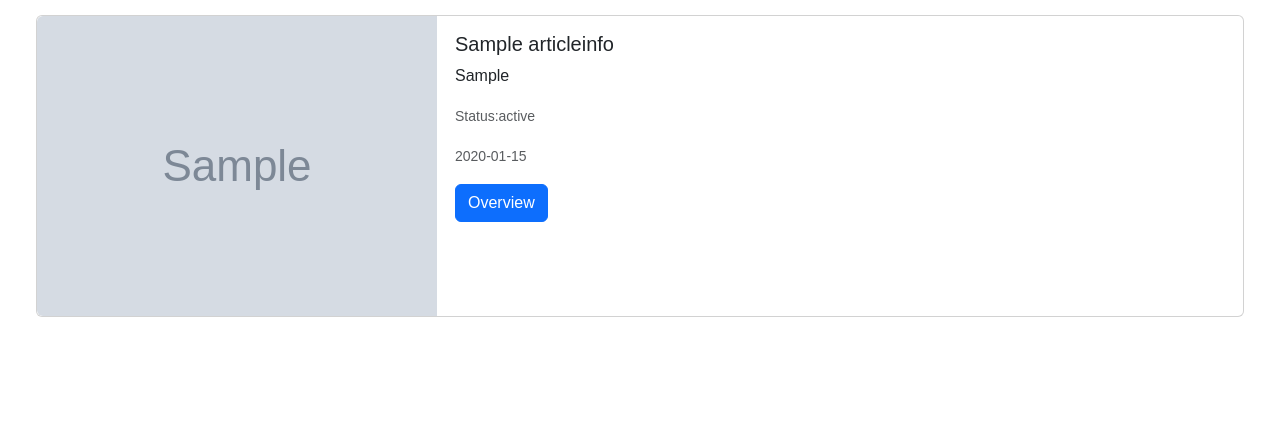
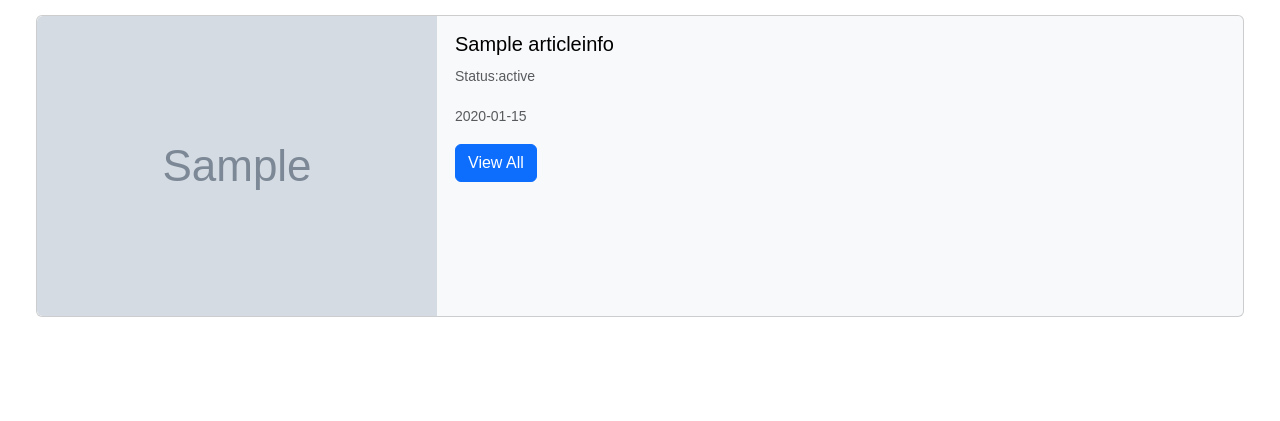
Before and after one commit to TomokiIkegami/my_project_site, a Django app: page /proj_overview/all_projects in a window 1280 px wide. Shown: the part 58-479 px from the top of the page. Run offline with Django 5.2, Linux system fonts and the light colour scheme; tables that the repository leaves empty hold one stand-in row (values such as "Sample post"); some libraries are stand-ins or nearby versions.

Commit message:
カードの表示内容を減らして、カード背景、ボタンの表示文字を変更しました

```diff
--- a/templates/proj_overview/all_projects.html
+++ b/templates/proj_overview/all_projects.html
@@ -15,7 +15,7 @@
         </div>
     </div> -->
 
-    <div class="card mb-3" style="max-width: 100%;">
+    <div class="card text-bg-light mb-3" style="max-width: 100%;">
 
         <div class="row g-0">
           <div class="col-md-4">
@@ -24,10 +24,9 @@
           <div class="col-md-8">
             <div class="card-body">
               <h5 class="card-title">{{obj.title}}</h5>
-              <p class="card-text">{{ obj.article }}</p>
               <p class="card-text"><small class="text-body-secondary">Status:{{obj.status}}</small></p>
               <p class="card-text"><small class="text-body-secondary">{{obj.start_and_finish_date}}</small></p>
-              <a href="/proj_overview/{{obj.id}}" class="btn btn-primary">Overview</a>
+              <a href="/proj_overview/{{obj.id}}" class="btn btn-primary">View All</a>
             </div>
           </div>
         </div>
```
